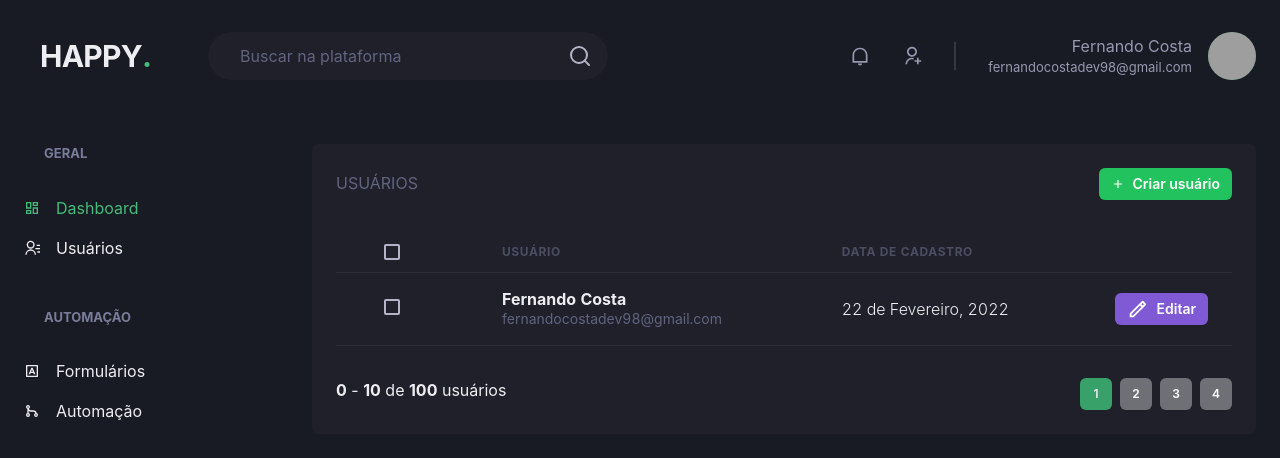
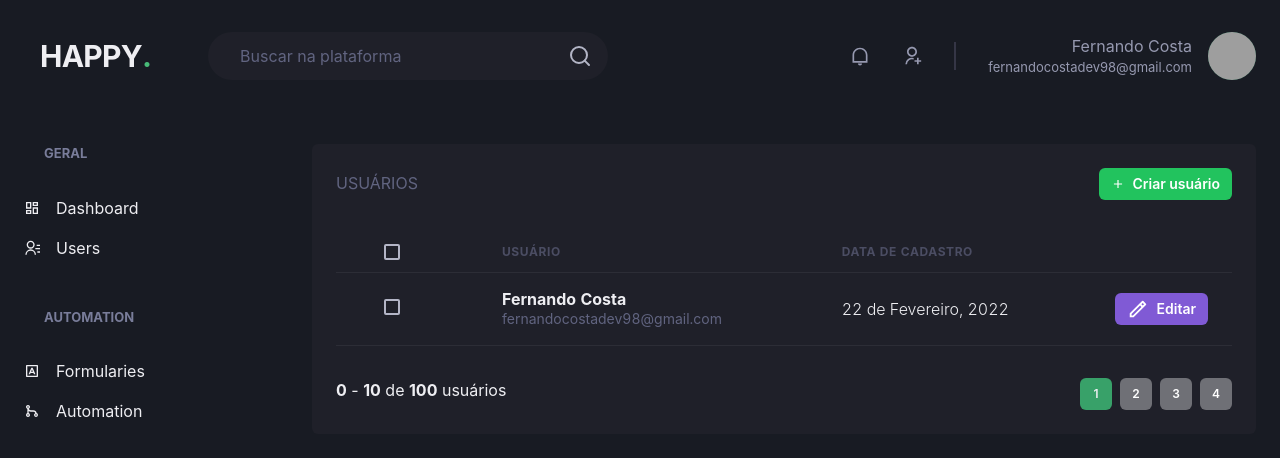
Before and after one commit to l-fernandocosta/happy, a Next.js app: page /users in a window 1280 px wide. Shown: the top 458 px of the page. Built offline with nearby package versions, Linux system fonts and the light colour scheme; grey boxes are pictures that could not be loaded.

Commit message:
Subcomponents NavSection NavLink

```diff
--- a/src/components/Sidebar/Automacao.tsx
+++ /dev/null
@@ -1,21 +0,0 @@
-import { Box, Icon, Link, Stack, Text } from "@chakra-ui/react";
-import { RiGitMergeLine, RiInputMethodLine } from "react-icons/ri";
-
-export default function Automacao(){
-  return(
-    <Box>
-    <Text fontWeight={'bold'} fontSize='small' color={'gray.400'} ml='5'>AUTOMAÇÃO</Text>
-
-    <Stack spacing={'4'} mt='8' align={'stretch'}>
-      <Link display={'flex'} alignItems='center' >
-        <Icon as={RiInputMethodLine} size='20' />
-        <Text ml='4'>Formulários</Text>
-      </Link>
-      <Link display={'flex'} alignItems='center' >
-        <Icon as={RiGitMergeLine} />
-        <Text ml='4'>Automação</Text>
-      </Link>
-    </Stack>
-  </Box>
-  );
-}
--- a/src/components/Sidebar/Geral.tsx
+++ /dev/null
@@ -1,21 +0,0 @@
-import { Box, Icon, Link, Stack, Text } from "@chakra-ui/react";
-import { RiContactsLine, RiDashboardLine } from "react-icons/ri";
-
-export default function Geral(){
-  return(
-    <Box>
-    <Text fontWeight={'bold'} fontSize='small' color={'gray.400'} ml='5'>GERAL</Text>
-
-    <Stack spacing={'4'} mt='8' align={'stretch'}>
-      <Link display={'flex'} alignItems='center' color={'green.400'}>
-        <Icon as={RiDashboardLine} size='20'/>
-        <Text ml='4'>Dashboard</Text>
-      </Link>
-      <Link display={'flex'} alignItems='center' >
-        <Icon as={RiContactsLine} size='20' />
-        <Text ml='4'>Usuários</Text>
-      </Link>
-    </Stack>
-  </Box>
-  );
-}
--- /dev/null
+++ b/src/components/Sidebar/NavLink.tsx
@@ -0,0 +1,17 @@
+import { Icon, Link, Text, LinkProps as ChakraLinkProps} from "@chakra-ui/react";
+import { ElementType } from "react";
+
+interface NavLinkProps extends ChakraLinkProps{
+  title: string,
+  icon: ElementType,
+}
+
+
+export default function NavLink({title, icon, ...rest}){
+  return(
+    <Link display={'flex'} alignItems='center'  {...rest}>
+      <Icon as={icon} size='20'/>
+      <Text ml='4'>{title}</Text>
+    </Link>
+  )
+}
--- /dev/null
+++ b/src/components/Sidebar/NavSection.tsx
@@ -0,0 +1,19 @@
+import { Box, Stack, Text } from "@chakra-ui/react";
+import { ReactNode } from "react";
+
+interface NavSectionProps{
+  title: string,
+  children: ReactNode;
+}
+
+
+export default function NavSection({title, children}: NavSectionProps){
+  return(
+    <Box>
+    <Text fontWeight={'bold'} fontSize='small' color={'gray.400'} ml='5'>{title}</Text>
+    <Stack spacing={'4'} mt='8' align={'stretch'}>
+      {children}
+    </Stack>
+  </Box>
+  );
+}
--- a/src/components/Sidebar/index.tsx
+++ b/src/components/Sidebar/index.tsx
@@ -1,15 +1,23 @@
 import { Box, Icon, Link, Stack, Text } from "@chakra-ui/react";
 import { RiContactsLine, RiDashboardLine, RiGitMergeLine, RiInputMethodLine } from "react-icons/ri";
-import Automacao from "./Automacao";
-import Geral from "./Geral";
+import NavLink from "./NavLink";
+import NavSection from "./NavSection";
 
 export default function Sidebar() {
   return (
 
     <Box as='aside' w='64' mr='8'>
       <Stack spacing={'12'} align='flex-start'>
-        <Geral/>
-        <Automacao/>
+
+        <NavSection title =' GERAL'>
+          <NavLink icon={RiDashboardLine} title={'Dashboard'}/>
+          <NavLink icon={RiContactsLine} title={'Users'}/>
+        </NavSection>
+
+        <NavSection title="AUTOMATION">
+          <NavLink icon={RiInputMethodLine} title={'Formularies'}></NavLink>
+          <NavLink icon={RiGitMergeLine} title={"Automation"}></NavLink>
+        </NavSection>
       </Stack>
     </Box>
   )
```
